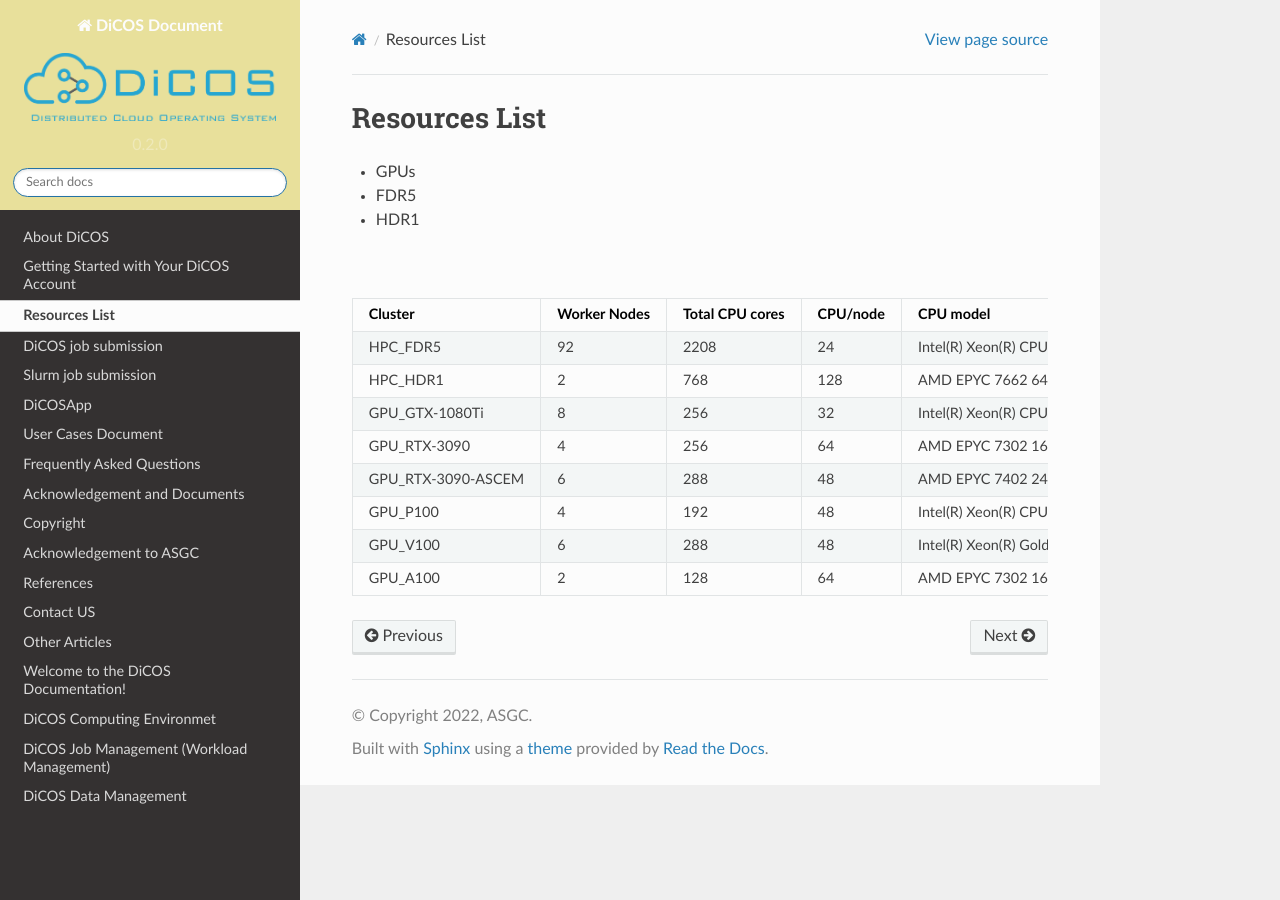
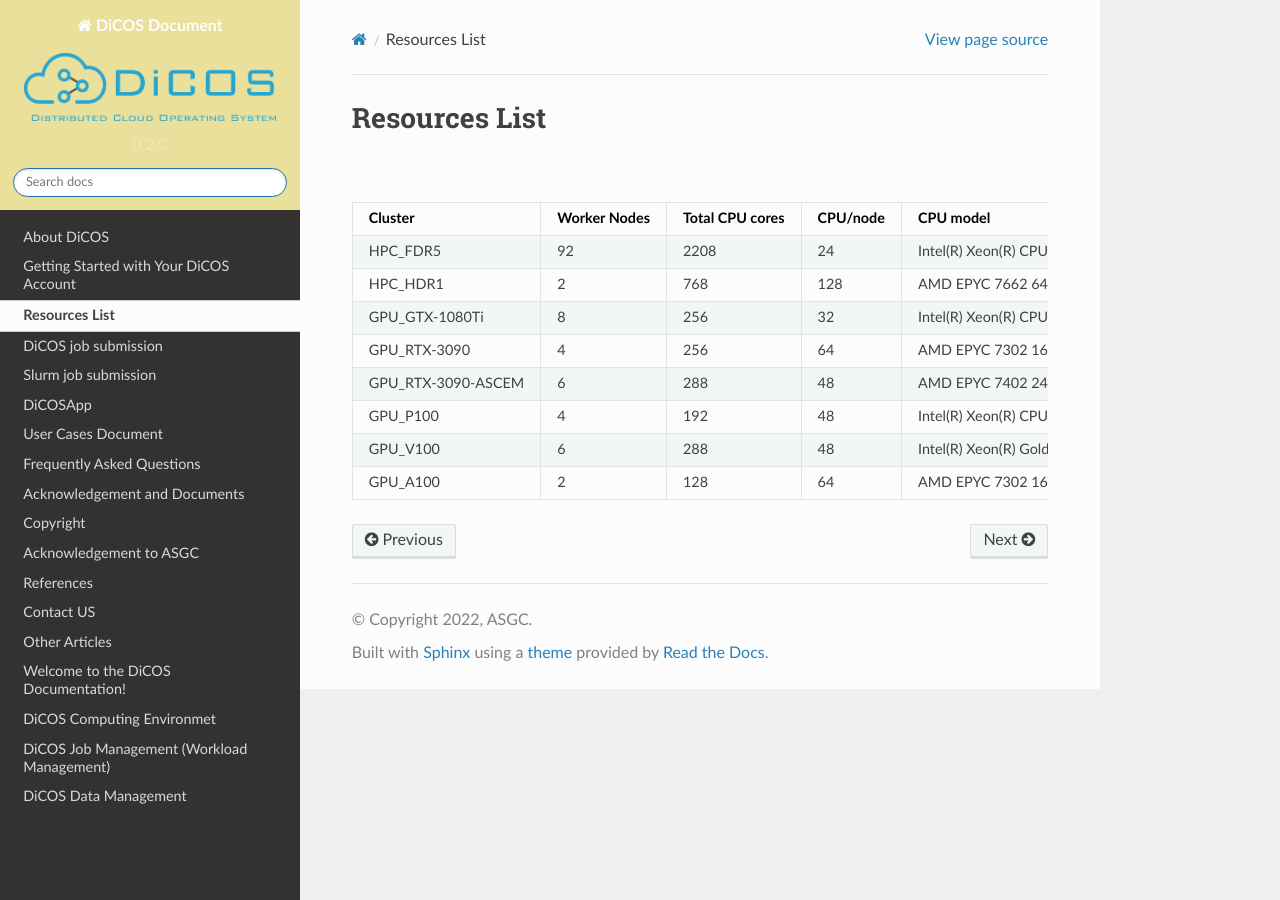
Before and after one commit to ASGCOPS/dicos_document, a Sphinx documentation site: the page built from docs/source/resource_list.rst, in a window 1280 px wide. Built offline with Sphinx 7.4.7 and the Read the Docs theme 2.0.0, drawn with Linux system fonts in a browser that asks for light colours; pages that are not in the unit, such as notebooks, are missing from menus.

Commit message:
Revise resource_list.rst

```diff
--- a/docs/source/resource_list.rst
+++ b/docs/source/resource_list.rst
@@ -1,10 +1,6 @@
 *******************
 Resources List
 *******************
-
-- GPUs
-- FDR5
-- HDR1
 
 .. list-table:: ASGC Resources
    :header-rows: 1
@@ -28,8 +24,8 @@
      - 125GB
      - 2TB (System: 400GB)
      - 10GbE
-     -
-     -
+     - N/A
+     - N/A
      - Slurm
    * - HPC_HDR1
      - 2
@@ -39,8 +35,8 @@
      - 1520GB
      - 1TB (System: 20GB)
      - 100GbE
-     -
-     -
+     - N/A
+     - N/A
      - Slurm
    * - GPU_GTX-1080Ti
      - 8
```
